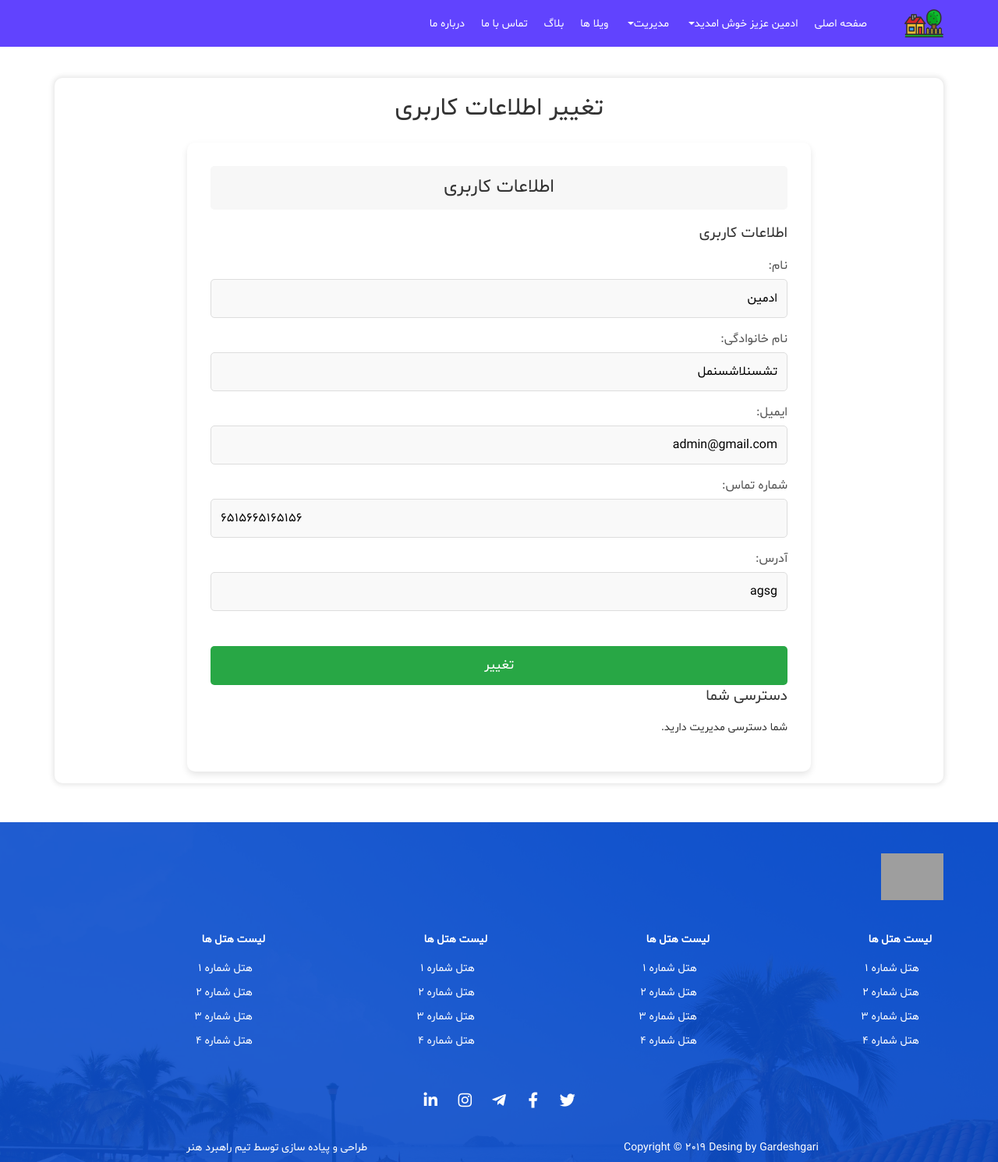
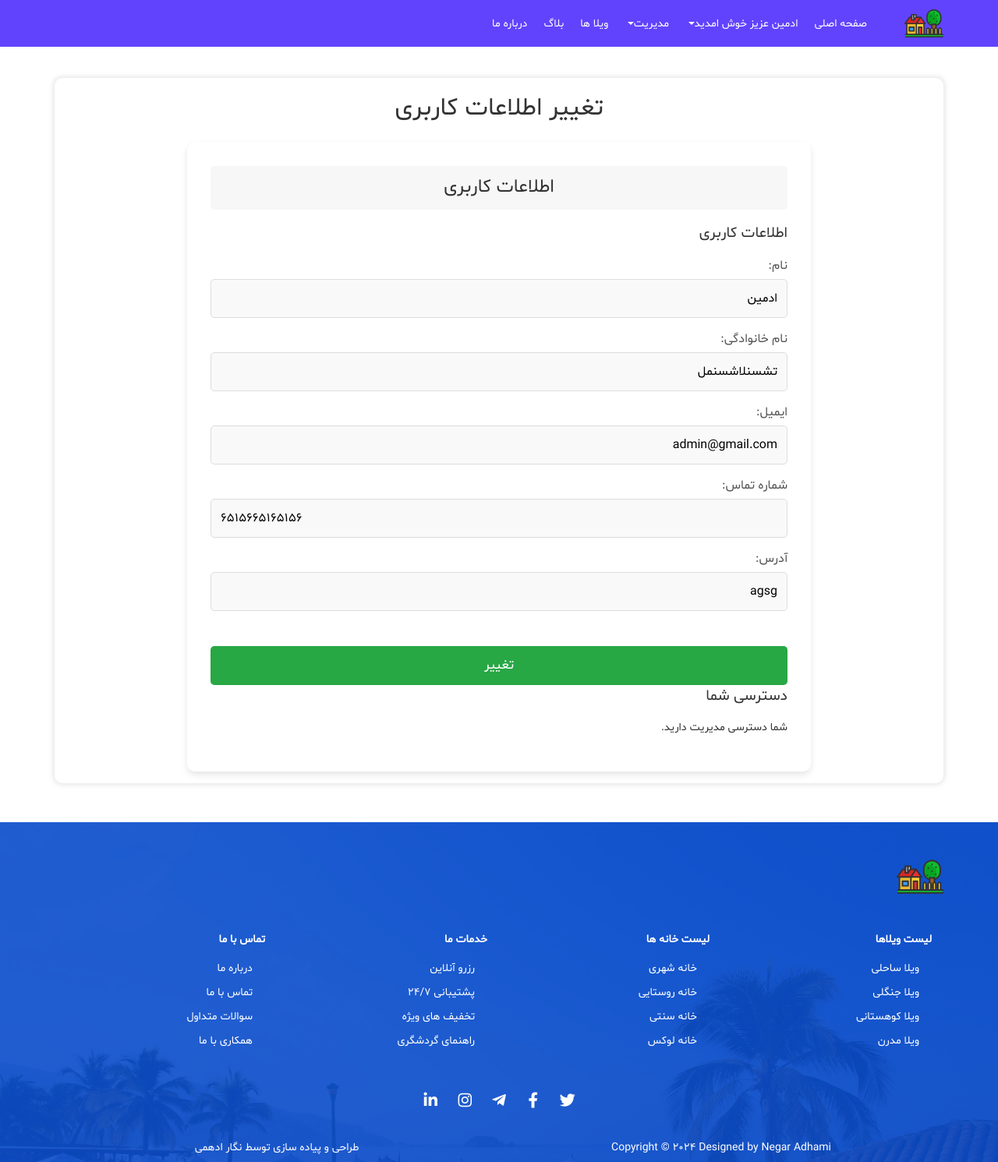
Before and after one commit to AhEsmaeili79/reservation_hotel, a Django app: page /user_info/ in a window 1280 px wide. Shown: the whole page at 78% size. Run offline with Django 5.2, Linux system fonts and the light colour scheme; a user stored in the database is signed in; some libraries are stand-ins or nearby versions; grey boxes are pictures that could not be loaded.

Commit message:
feat : add about_us ,blog

```diff
--- a/templates/includes/footer.html
+++ b/templates/includes/footer.html
@@ -1,42 +1,27 @@
+{% load static %}
 {% load static %}
 <footer style="background-image: url('{% static "images/footer-bg.jpg" %}')">
     <div class="wrapper container">
-        <img class="logo" src="{% static 'images/logo.png' %}" alt="هتل">
+        <img class="logo" src="{% static 'images/logo.svg' %}" alt="اجاره ویلا و خانه">
         <div class="row">
             <div class="col-6 p-0">
                 <div class="row">
                     <div class="col-md-6 footer-link-wrapper">
-                        <p class="title">لیست هتل ها</p>
+                        <p class="title">لیست ویلاها</p>
                         <ul class="footer-link list-unstyled px-3">
-                            <li>
-                                <a href="#" class="link" title="هتل شماره 1">هتل شماره 1</a>
-                            </li>
-                            <li>
-                                <a href="#" class="link" title="هتل شماره 1">هتل شماره 2</a>
-                            </li>
-                            <li>
-                                <a href="#" class="link" title="هتل شماره 1">هتل شماره 3</a>
-                            </li>
-                            <li>
-                                <a href="#" class="link" title="هتل شماره 1">هتل شماره 4</a>
-                            </li>
+                            <li><a href="#" class="link" title="ویلا ساحلی">ویلا ساحلی</a></li>
+                            <li><a href="#" class="link" title="ویلا جنگلی">ویلا جنگلی</a></li>
+                            <li><a href="#" class="link" title="ویلا کوهستانی">ویلا کوهستانی</a></li>
+                            <li><a href="#" class="link" title="ویلا مدرن">ویلا مدرن</a></li>
                         </ul>
                     </div>
                     <div class="col-md-6 footer-link-wrapper">
-                        <p class="title">لیست هتل ها</p>
+                        <p class="title">لیست خانه ها</p>
                         <ul class="footer-link list-unstyled px-3">
-                            <li>
-                                <a href="#" class="link" title="هتل شماره 1">هتل شماره 1</a>
-                            </li>
-                            <li>
-                                <a href="#" class="link" title="هتل شماره 1">هتل شماره 2</a>
-                            </li>
-                            <li>
-                                <a href="#" class="link" title="هتل شماره 1">هتل شماره 3</a>
-                            </li>
-                            <li>
-                                <a href="#" class="link" title="هتل شماره 1">هتل شماره 4</a>
-                            </li>
+                            <li><a href="#" class="link" title="خانه شهری">خانه شهری</a></li>
+                            <li><a href="#" class="link" title="خانه روستایی">خانه روستایی</a></li>
+                            <li><a href="#" class="link" title="خانه سنتی">خانه سنتی</a></li>
+                            <li><a href="#" class="link" title="خانه لوکس">خانه لوکس</a></li>
                         </ul>
                     </div>
                 </div>
@@ -44,67 +29,39 @@
             <div class="col-6 p-0">
                 <div class="row">
                     <div class="col-md-6 footer-link-wrapper">
-                        <p class="title">لیست هتل ها</p>
+                        <p class="title">خدمات ما</p>
                         <ul class="footer-link list-unstyled px-3">
-                            <li>
-                                <a href="#" class="link" title="هتل شماره 1">هتل شماره 1</a>
-                            </li>
-                            <li>
-                                <a href="#" class="link" title="هتل شماره 1">هتل شماره 2</a>
-                            </li>
-                            <li>
-                                <a href="#" class="link" title="هتل شماره 1">هتل شماره 3</a>
-                            </li>
-                            <li>
-                                <a href="#" class="link" title="هتل شماره 1">هتل شماره 4</a>
-                            </li>
+                            <li><a href="#" class="link" title="رزرو آنلاین">رزرو آنلاین</a></li>
+                            <li><a href="#" class="link" title="پشتیبانی 24/7">پشتیبانی 24/7</a></li>
+                            <li><a href="#" class="link" title="تخفیف های ویژه">تخفیف های ویژه</a></li>
+                            <li><a href="#" class="link" title="راهنمای گردشگری">راهنمای گردشگری</a></li>
                         </ul>
                     </div>
                     <div class="col-md-6 footer-link-wrapper">
-                        <p class="title">لیست هتل ها</p>
+                        <p class="title">تماس با ما</p>
                         <ul class="footer-link list-unstyled px-3">
-                            <li>
-                                <a href="#" class="link" title="هتل شماره 1">هتل شماره 1</a>
-                            </li>
-                            <li>
-                                <a href="#" class="link" title="هتل شماره 1">هتل شماره 2</a>
-                            </li>
-                            <li>
-                                <a href="#" class="link" title="هتل شماره 1">هتل شماره 3</a>
-                            </li>
-                            <li>
-                                <a href="#" class="link" title="هتل شماره 1">هتل شماره 4</a>
-                            </li>
+                            <li><a href="#" class="link" title="درباره ما">درباره ما</a></li>
+                            <li><a href="#" class="link" title="تماس با ما">تماس با ما</a></li>
+                            <li><a href="#" class="link" title="سوالات متداول">سوالات متداول</a></li>
+                            <li><a href="#" class="link" title="همکاری با ما">همکاری با ما</a></li>
                         </ul>
                     </div>
                 </div>
             </div>
         </div>
         <div class="social text-center">
-            <a href="#" class="item" title="شبکه اجتماعی">
-                <i class="fab fa-twitter"></i>
-            </a>
-            <a href="#" class="item" title="شبکه اجتماعی">
-                <i class="fab fa-facebook-f"></i>
-            </a>
-            <a href="#" class="item" title="شبکه اجتماعی">
-                <i class="fab fa-telegram-plane"></i>
-            </a>
-            <a href="#" class="item" title="شبکه اجتماعی">
-                <i class="fab fa-instagram"></i>
-            </a>
-            <a href="#" class="item" title="شبکه اجتماعی">
-                <i class="fab fa-linkedin-in"></i>
-            </a>
+            <a href="#" class="item" title="توییتر"><i class="fab fa-twitter"></i></a>
+            <a href="#" class="item" title="فیسبوک"><i class="fab fa-facebook-f"></i></a>
+            <a href="#" class="item" title="تلگرام"><i class="fab fa-telegram-plane"></i></a>
+            <a href="#" class="item" title="اینستاگرام"><i class="fab fa-instagram"></i></a>
+            <a href="#" class="item" title="لینکدین"><i class="fab fa-linkedin-in"></i></a>
         </div>
         <div class="row copy-right">
             <div class="col-md-6">
-                <p class="m-0 pb-2 text-center"> Copyright © 2019 Desing by Gardeshgari</p>
+                <p class="m-0 pb-2 text-center"> Copyright © 2024 Designed by Negar Adhami</p>
             </div>
             <div class="col-md-6">
-                <p class="m-0 pb-2 text-center">
-                    طراحی و پیاده سازی توسط تیم <a href="#" title="راهبرد هنر">راهبرد هنر</a>
-                </p>
+                <p class="m-0 pb-2 text-center">طراحی و پیاده سازی توسط <a href="#" title="تیم طراحی">نگار ادهمی</a></p>
             </div>
         </div>
     </div>
--- a/templates/includes/header.html
+++ b/templates/includes/header.html
@@ -71,13 +71,10 @@
                         <a class="nav-link" href="{% url 'house_list' %}" title="ویلا ها">ویلا ها</a>
                     </li>
                     <li class="nav-item">
-                        <a class="nav-link" href="#" title="بلاگ">بلاگ</a>
+                        <a class="nav-link" href="{% url 'article' %}" title="بلاگ">بلاگ</a>
                     </li>
                     <li class="nav-item">
-                        <a class="nav-link" href="#" title="تماس با ما">تماس با ما</a>
-                    </li>
-                    <li class="nav-item">
-                        <a class="nav-link" href="#" title="درباره ما">درباره ما</a>
+                        <a class="nav-link" href="{% url 'about_us' %}" title="درباره ما">درباره ما</a>
                     </li>
                 </ul>
                 {% if user.is_authenticated %}
--- a/templates/includes/modal.html
+++ b/templates/includes/modal.html
@@ -17,11 +17,6 @@
                                 <a class="nav-link" id="pills-register-tab" data-toggle="pill"
                                     href="#pills-register" role="tab" aria-controls="pills-register"
                                     aria-selected="false">عضویت</a>
-                            </li>
-                            <li class="nav-item">
-                                <a class="nav-link" id="pills-passRecovery-tab" data-toggle="pill"
-                                    href="#pills-passRecovery" role="tab" aria-controls="pills-passRecovery"
-                                    aria-selected="false">فراموشی رمز عبور</a>
                             </li>
                         </ul>
                         <div class="tab-content" id="pills-tabContent">
@@ -45,10 +40,6 @@
                                                         مرا به خاطر بسپار
                                                     </label>
                                                 </div>
-                                                <a data-toggle="pill" href="#pills-passRecovery" role="tab"
-                                                    aria-controls="pills-passRecovery" aria-selected="false"
-                                                    title="رمزعبور خود را فرامو کرده ام">رمزعبور خود را
-                                                    فرامو کرده ام</a>
                                             </div>
                                             <div class="text-center">
                                                 <button type="submit" class="white-btn rounded-border px-5">ورود</button>
--- a/users/urls.py
+++ b/users/urls.py
@@ -7,4 +7,6 @@ urlpatterns = [
     path('login/', views.login_view, name='login'),
     path('logout/', views.logout_view, name='logout'),
     path('user_info/', views.user_info, name='user_info'),
+    path('artilce/' , views.article, name='article'),
+    path('about-us/' , views.aboutus, name='about_us'),
 ]
--- a/users/views.py
+++ b/users/views.py
@@ -78,3 +78,9 @@ def user_info(request):
     return render(request, 'users/user_info.html', {
         'user_form': user_form,
     })
+
+def article(request):
+    return render(request, 'pages/article.html')
+
+def aboutus(request):
+    return render(request, 'pages/aboutus.html')
```
Also changed, not shown: templates/pages/aboutus.html (+45 -0 lines), templates/pages/article.html (+299 -0 lines), db.sqlite3, static/images/about.jpg (added), static/images/blog/Turkmen-Sahra.jpg (added), static/images/blog/about-talesh.jpg (added), static/images/blog/abouthj.jpg (added), static/images/blog/aznav.jpg (added), static/images/blog/dsfsd.jpg (added), static/images/blog/sdfdsf.jpg (added), static/images/team/member1.png (added), static/images/team/member2.png (added), static/images/team/member3.png (added), templates/pages/contactus.html (deleted), 1 more files.
